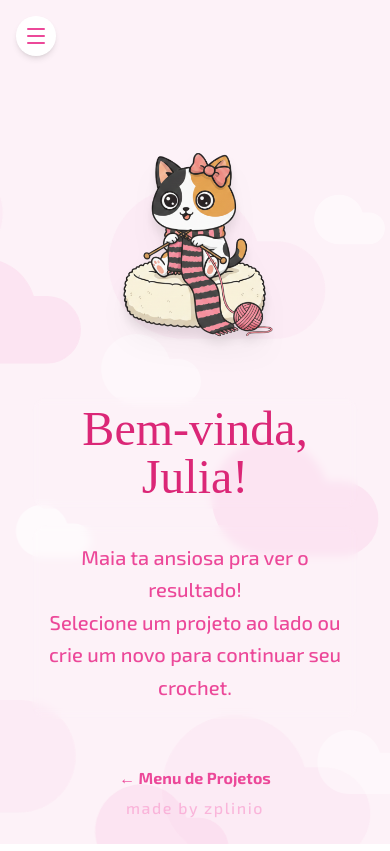
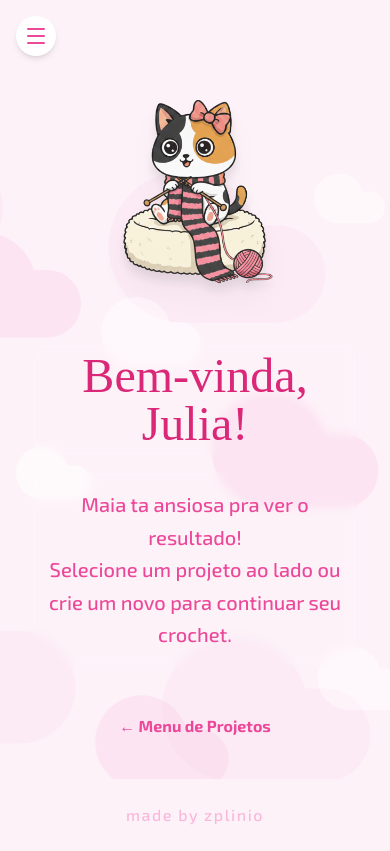
Before and after one commit to Zplinio18/julias-crochet, a React (Vite) app: page / in a window 390 px wide. Built offline with nearby package versions, Linux system fonts and the light colour scheme; a web font is replaced by a local one.

Commit message:
arrumando footer

```diff
--- a/src/App.tsx
+++ b/src/App.tsx
@@ -9,11 +9,12 @@ import welcomeImg from "./assets/images/3.png";
 import { Sidebar } from "./components/templates/Sidebar";
 
 function App() {
-  const { projects, addProject, updateCount, resetCount, deleteProject } = useProjectStore();
+  const { projects, addProject, updateCount, resetCount, deleteProject } =
+    useProjectStore();
 
   return (
     <BrowserRouter>
-      <Container.Flex className="w-full min-h-screen bg-pink-50 font-exo2">
+      <Container.Flex className="min-h-screen w-full bg-pink-50 font-exo2">
         <Sidebar.Root
           projects={projects}
           onAddProject={addProject}
@@ -21,15 +22,11 @@ function App() {
         />
 
         {/* Área principal */}
-        <div className="flex-1 md:ml-72 min-h-screen flex flex-col relative overflow-hidden">
-
-          <main className="flex-1 flex flex-col">
+        <div className="relative flex min-h-screen flex-1 flex-col overflow-hidden md:ml-72">
+          <main className="flex flex-1 flex-col">
             <Routes>
               {/* ROTA DA HOME: Agora sempre mostra a WelcomeScreen */}
-              <Route
-                path="/"
-                element={<WelcomeScreen />}
-              />
+              <Route path="/" element={<WelcomeScreen />} />
 
               <Route
                 path="/project/:id"
@@ -45,12 +42,11 @@ function App() {
           </main>
 
           {/* Rodapé */}
-          <footer className="w-full py-6 text-center z-20  -mt-28">
-            <span className="text-pink-300 font-medium tracking-widest opacity-80 hover:opacity-100 transition-opacity">
+          <footer className="z-20 w-full py-6 text-center md:-mt-28">
+            <span className="font-medium tracking-widest text-pink-300 opacity-80 transition-opacity hover:opacity-100">
               made by zplinio
             </span>
           </footer>
-
         </div>
       </Container.Flex>
     </BrowserRouter>
@@ -60,28 +56,28 @@ function App() {
 // Renomeei de EmptyState para WelcomeScreen e ajustei o texto
 function WelcomeScreen() {
   return (
-    <div className="flex-1 flex flex-col items-center justify-center text-center p-8 text-pink-400 relative">
-
+    <div className="relative flex flex-1 flex-col items-center justify-center p-8 text-center text-pink-400">
       <CloudBackground />
 
-      <div className="z-10 flex flex-col items-center animate-in fade-in zoom-in duration-500">
+      <div className="animate-in fade-in zoom-in z-10 flex flex-col items-center duration-500">
         <img
           src={welcomeImg}
           alt="Gatinha tricotando"
-          className="w-72 h-72 object-contain mb-6 drop-shadow-xl hover:scale-105 transition-transform duration-500"
+          className="mb-6 h-72 w-72 object-contain drop-shadow-xl transition-transform duration-500 hover:scale-105"
         />
 
-        <Text.Title className="text-5xl mb-4 text-pink-600 px-6 py-2 rounded-2xl backdrop-blur-sm font-dyna">
+        <Text.Title className="mb-4 rounded-2xl px-6 py-2 font-dyna text-5xl text-pink-600 backdrop-blur-sm">
           Bem-vinda, Julia!
         </Text.Title>
 
-        <Text.Defaut className="text-xl max-w-lg text-pink-500 font-medium p-4 rounded-2xl backdrop-blur-sm leading-relaxed">
-          Maia ta ansiosa pra ver o resultado! <br/>
-          Selecione um projeto ao lado ou crie um novo para continuar seu crochet.
+        <Text.Defaut className="max-w-lg rounded-2xl p-4 text-xl font-medium leading-relaxed text-pink-500 backdrop-blur-sm">
+          Maia ta ansiosa pra ver o resultado! <br />
+          Selecione um projeto ao lado ou crie um novo para continuar seu
+          crochet.
         </Text.Defaut>
 
         {/* Seta indicativa animada */}
-        <div className="mt-10 flex items-center gap-2 text-pink-500 font-bold  px-4 py-2 rounded-full animate-bounce">
+        <div className="mt-10 flex animate-bounce items-center gap-2 rounded-full px-4 py-2 font-bold text-pink-500">
           <span>← Menu de Projetos</span>
         </div>
       </div>
```
